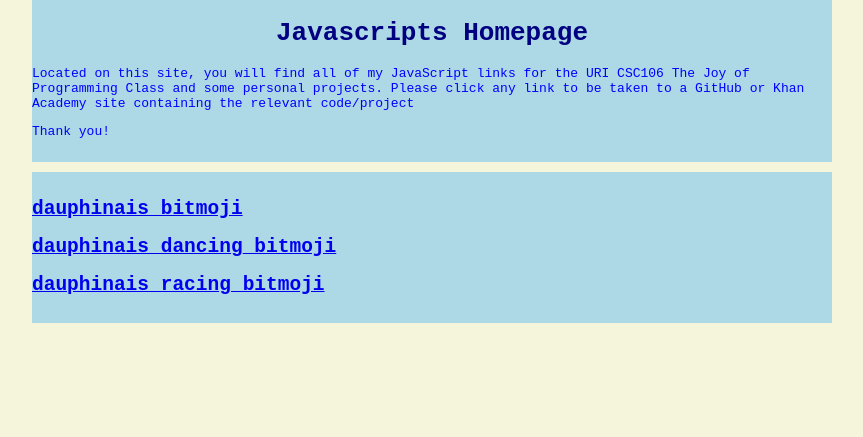
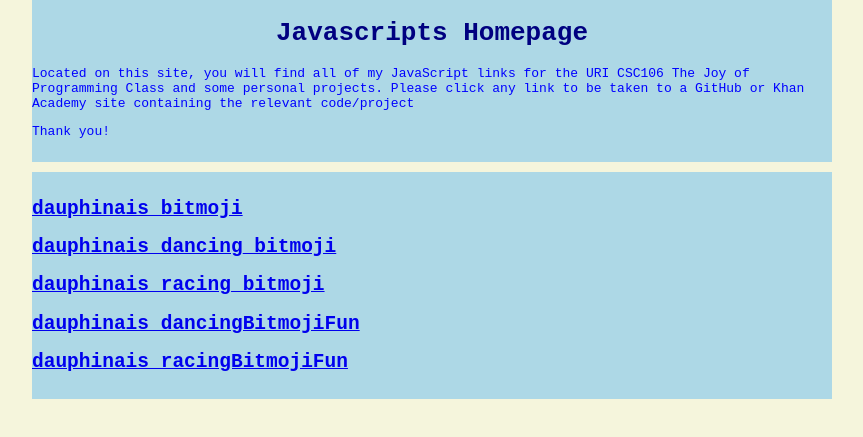
Before and after one commit to JacDauph/JacDauph.github.io, a plain HTML site: page javascripts.html in a window 1280 px wide. Shown: the part 291-728 px from the top of the page, without its empty margins (208-1071 px from the left). Drawn offline with Linux system fonts and the light colour scheme; a script that the page names is missing.

Commit message:
Update javascripts.html

```diff
--- a/javascripts.html
+++ b/javascripts.html
@@ -50,6 +50,18 @@
 
       <h2><a href="https://www.khanacademy.org/computer-programming/dauphinais_racing_bitmoji/5072634341539840">dauphinais_racing_bitmoji</a></h2><script src="https://www.khanacademy.org/computer-programming/dauphinais_racing_bitmoji/5072634341539840/embed.js?editor=no&buttons=no&author=no&embed=yes"></script>
 
+
+      <h2><a href="https://www.khanacademy.org/computer-programming/dauphinais_dancingbitmojifun/5047777629356032">dauphinais_dancingBitmojiFun</a></h2><script src="https://www.khanacademy.org/computer-programming/dauphinais_dancingbitmojifun/5047777629356032/embed.js?editor=no&buttons=no&author=no&embed=yes"></script>
+
+
+      <h2><a href="https://www.khanacademy.org/computer-programming/dauphinais_racingbitmojifun/4521481572761600">dauphinais_racingBitmojiFun</a></h2><script src="https://www.khanacademy.org/computer-programming/dauphinais_racingbitmojifun/4521481572761600/embed.js?editor=no&buttons=no&author=no&embed=yes"></script>
+
+
+
+
+
+
+
     </div>
 
   </body>
```
